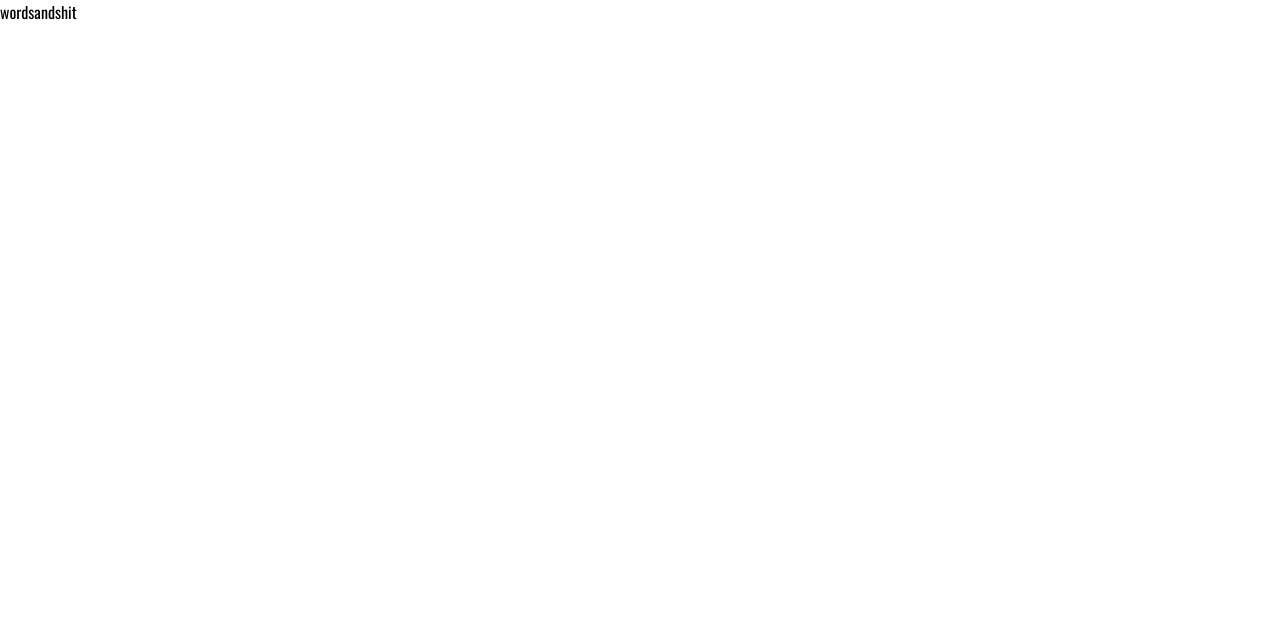
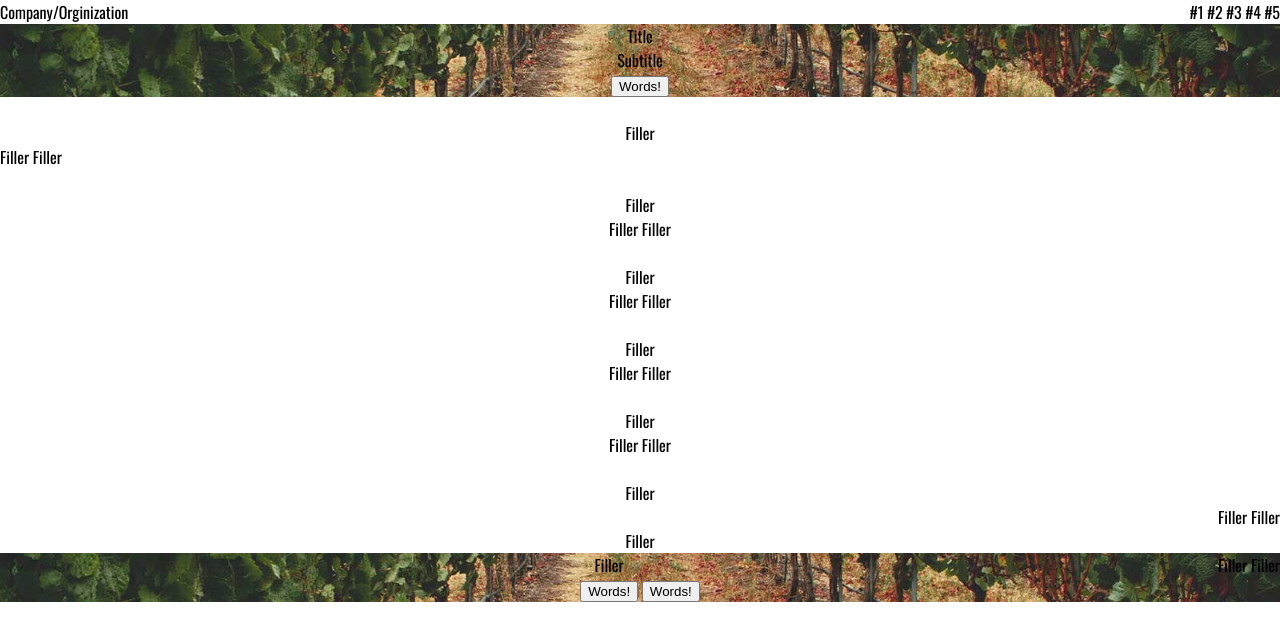
Before and after one commit to nstineaca/nstineaca.github.io, a plain HTML site: page index.html in a window 1280 px wide. Drawn offline with nearby package versions, Linux system fonts and the light colour scheme.

Commit message:
in-class progress

```diff
--- a/css/css.css
+++ b/css/css.css
@@ -1,6 +1,37 @@
 body{
     font-family: 'Oswald', sans-serif;
 }
-p{
-    font-size: 16px;
+header nav {
+    float:right;
 }
+header h1 {
+    float:left;
+}
+.clear-fix:after {
+    content: '';
+    display: block;
+    clear:both;
+}
+#one {background-image:url("../img/wine-bg.jpg");
+    background-position: center;
+    background-repeat: no-repeat;
+    background-size: cover;
+    text-align: center;
+}
+#two h2{
+    text-align: center;
+}
+#three, #four, #five, #six, #seven, #eight, #nine {
+    text-align: center;
+}
+#seven .date{
+    float: right;
+}
+#eight .date{
+    float: right;
+}
+#nine {background-image:url("../img/wine-bg.jpg");
+    background-position: center;
+    background-repeat: no-repeat;
+    background-size: cover;
+}
--- a/index.html
+++ b/index.html
@@ -1,22 +1,83 @@
 <!DOCTYPEhtml>
 <html>
-    <head>
 
-    <title>Winery Uva</title>
+<head>
     <!--CSS reset rules-->
 
     <link href="css/cssclear.css" rel="stylesheet" />
     <!--font-->
     <link href='https://fonts.googleapis.com/css?family=Oswald:400,700,300' rel='stylesheet' type='text/css'>
     <!--css-->
-    <link href="css/css.css"rel="stylesheet" />
-    </head>
+    <link href="css/css.css" rel="stylesheet" />
+</head>
 
 
-    </head>
+</head>
+
 <body>
-    <p>wordsandshit</p>
-    </body>
+    <header class="clear-fix"><h1>Company/Orginization</h1>
+        <nav>
+            <a>#1</a>
+            <a>#2</a>
+            <a>#3</a>
+            <a>#4</a>
+            <a>#5</a>
+        </nav>
+    </header>
+
+    <section id="one">
+        <h2>Title</h2>
+        <p>Subtitle</p>
+        <button>Words!</button>
+    </section>
+
+    <section id="two">
+        <img>
+        <h2>Filler</h2>
+        <p>Filler Filler</p>
+    </section>
+
+    <section id="three">
+        <img>
+        <h2>Filler</h2>
+        <p>Filler Filler</p>
+    </section>
+
+    <section id="four">
+        <img>
+        <h2>Filler</h2>
+        <p>Filler Filler</p>
+    </section>
+
+    <section id="five">
+        <img>
+        <h2>Filler</h2>
+        <p>Filler Filler</p>
+    </section>
+
+    <section id="six">
+        <img>
+        <h2>Filler</h2>
+        <p>Filler Filler</p>
+    </section>
+
+    <section id="seven"><img>
+        <p>Filler</p>
+        <p class="date" class="clear-fix">Filler Filler</p>
+    </section>
+
+    <section id="eight"><img>
+        <p>Filler</p>
+        <p class="date" class="clear-fix">Filler Filler</p>
+    </section>
+
+    <section id="nine">
+        <p>Filler</p>
+        <button>Words!</button>
+        <button>Words!</button>
+    </section>
+
+</body>
 
 
 
```
Also changed, not shown: img/wine-bg.jpg (added), img/wine13.jpg (added), img/wine16.jpg (added), img/wine3.jpg (added), img/wine6.jpg (added), img/wine7.jpg (added).
